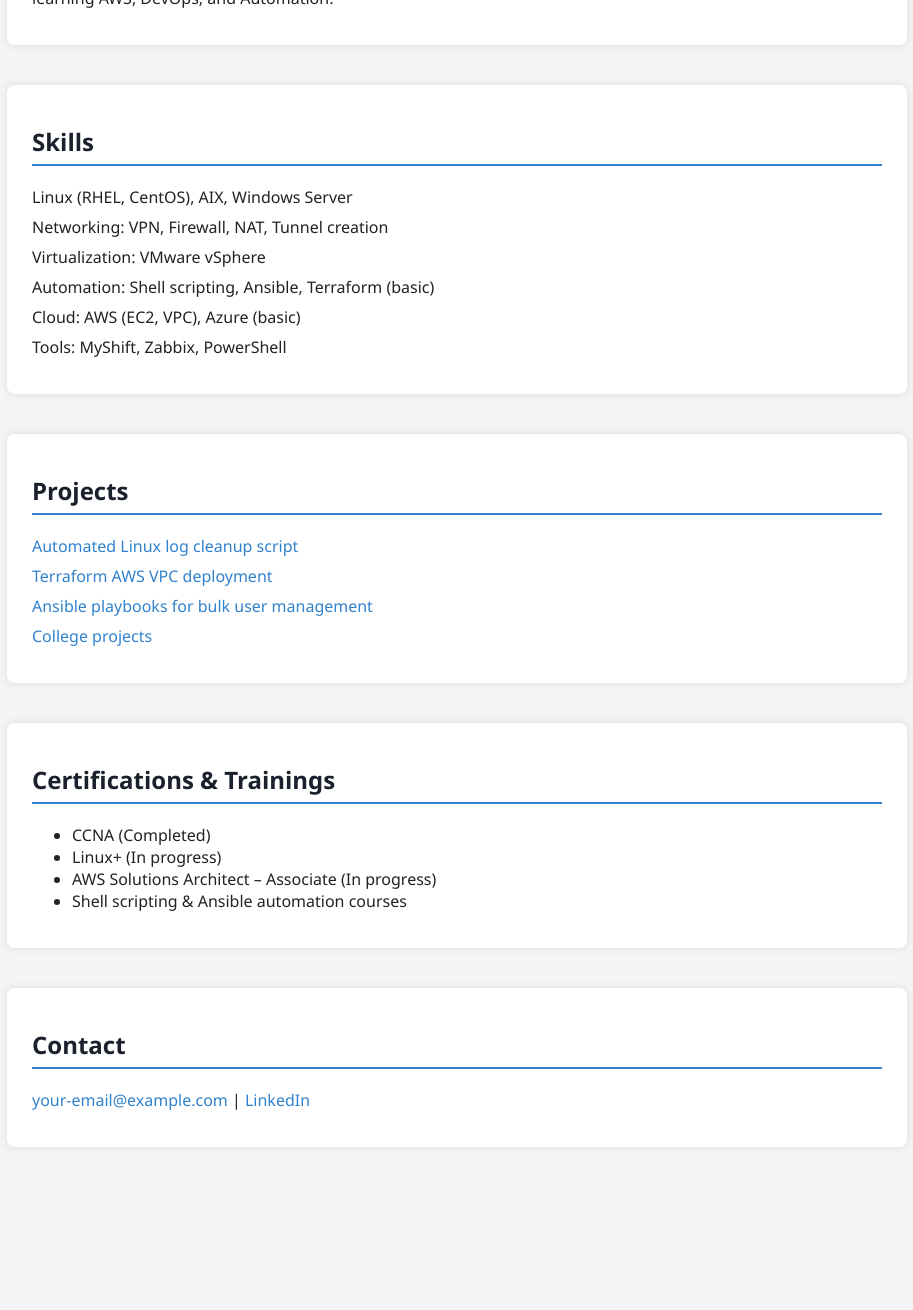
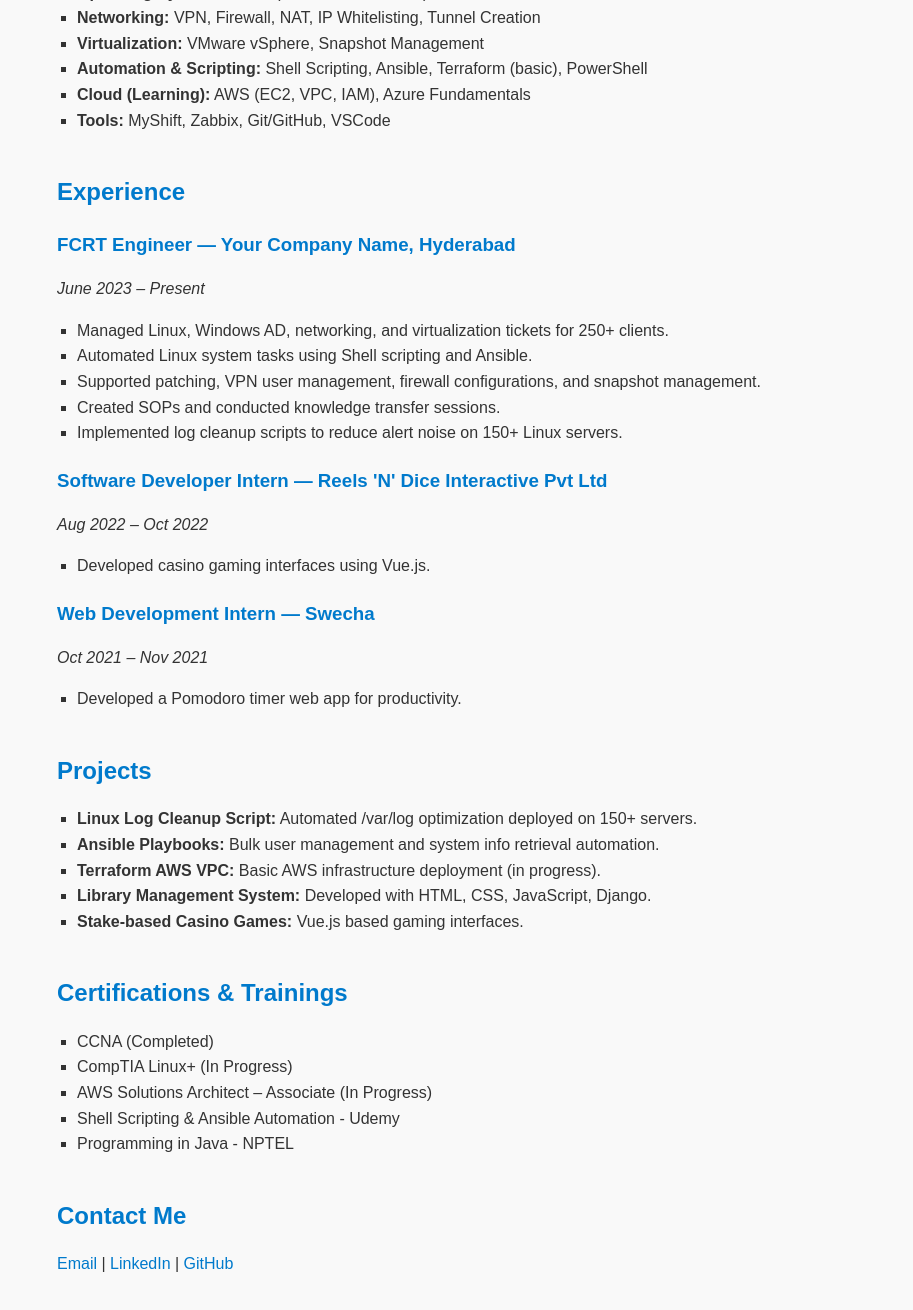
Before and after one commit to mahi-1729/mahi-1729.github.io, a plain HTML site: page index.html in a window 1280 px wide. Shown: the part 286-1596 px from the top of the page, without its empty margins (183-1096 px from the left). Before the commit the page ends 1473 px from the top, so only its background shows below. Drawn offline with Linux system fonts and the light colour scheme.

Commit message:
Update index.html

```diff
--- a/index.html
+++ b/index.html
@@ -3,53 +3,113 @@
 <head>
   <meta charset="UTF-8" />
   <meta name="viewport" content="width=device-width, initial-scale=1" />
-  <title>Mahesh Kumar | Portfolio</title>
-  <link rel="stylesheet" href="style.css" />
+  <title>Mahesh Kumar - IT Infrastructure Engineer</title>
+  <style>
+    body {
+      font-family: Arial, sans-serif;
+      line-height: 1.6;
+      max-width: 800px;
+      margin: 40px auto;
+      padding: 0 20px;
+      background: #f9f9f9;
+      color: #333;
+    }
+    h1, h2, h3 {
+      color: #007acc;
+      margin-bottom: 10px;
+    }
+    ul {
+      list-style-type: square;
+      padding-left: 20px;
+      margin-bottom: 20px;
+    }
+    a {
+      color: #007acc;
+      text-decoration: none;
+    }
+    a:hover {
+      text-decoration: underline;
+    }
+    section {
+      margin-bottom: 40px;
+    }
+  </style>
 </head>
 <body>
-  <h1>Hi, I'm Mahesh Kumar</h1>
-  <p>IT Infrastructure Engineer | Linux, Networking, Cloud & DevOps Enthusiast</p>
-
-  <section>
-    <h2>About Me</h2>
-    <p>I have 1+ year experience supporting Linux, Windows, Networking, and Virtualization environments. Currently learning AWS, DevOps, and Automation.</p>
+  <section id="about">
+    <h1>Hi, I'm Mahesh Kumar</h1>
+    <p>
+      I am an IT Infrastructure Engineer with 1+ year of experience supporting Linux, Windows, Networking, and Virtualization environments for 250+ clients. I specialize in automation with Shell scripting and Ansible and am actively learning Cloud (AWS, Azure) and DevOps.
+    </p>
   </section>
 
-  <section>
+  <section id="skills">
     <h2>Skills</h2>
-    <ul class="skills">
-      <li>Linux (RHEL, CentOS), AIX, Windows Server</li>
-      <li>Networking: VPN, Firewall, NAT, Tunnel creation</li>
-      <li>Virtualization: VMware vSphere</li>
-      <li>Automation: Shell scripting, Ansible, Terraform (basic)</li>
-      <li>Cloud: AWS (EC2, VPC), Azure (basic)</li>
-      <li>Tools: MyShift, Zabbix, PowerShell</li>
+    <ul>
+      <li><strong>Operating Systems:</strong> Linux (RHEL, CentOS, AIX), Windows Server, Windows AD</li>
+      <li><strong>Networking:</strong> VPN, Firewall, NAT, IP Whitelisting, Tunnel Creation</li>
+      <li><strong>Virtualization:</strong> VMware vSphere, Snapshot Management</li>
+      <li><strong>Automation & Scripting:</strong> Shell Scripting, Ansible, Terraform (basic), PowerShell</li>
+      <li><strong>Cloud (Learning):</strong> AWS (EC2, VPC, IAM), Azure Fundamentals</li>
+      <li><strong>Tools:</strong> MyShift, Zabbix, Git/GitHub, VSCode</li>
     </ul>
   </section>
 
-  <section>
-    <h2>Projects</h2>
-    <ul class="projects">
-      <li><a href="#">Automated Linux log cleanup script</a></li>
-      <li><a href="#">Terraform AWS VPC deployment</a></li>
-      <li><a href="#">Ansible playbooks for bulk user management</a></li>
-      <li><a href="#">College projects</a></li>
+  <section id="experience">
+    <h2>Experience</h2>
+
+    <h3>FCRT Engineer — Your Company Name, Hyderabad</h3>
+    <p><em>June 2023 – Present</em></p>
+    <ul>
+      <li>Managed Linux, Windows AD, networking, and virtualization tickets for 250+ clients.</li>
+      <li>Automated Linux system tasks using Shell scripting and Ansible.</li>
+      <li>Supported patching, VPN user management, firewall configurations, and snapshot management.</li>
+      <li>Created SOPs and conducted knowledge transfer sessions.</li>
+      <li>Implemented log cleanup scripts to reduce alert noise on 150+ Linux servers.</li>
+    </ul>
+
+    <h3>Software Developer Intern — Reels 'N' Dice Interactive Pvt Ltd</h3>
+    <p><em>Aug 2022 – Oct 2022</em></p>
+    <ul>
+      <li>Developed casino gaming interfaces using Vue.js.</li>
+    </ul>
+
+    <h3>Web Development Intern — Swecha</h3>
+    <p><em>Oct 2021 – Nov 2021</em></p>
+    <ul>
+      <li>Developed a Pomodoro timer web app for productivity.</li>
     </ul>
   </section>
 
-  <section>
+  <section id="projects">
+    <h2>Projects</h2>
+    <ul>
+      <li><strong>Linux Log Cleanup Script:</strong> Automated /var/log optimization deployed on 150+ servers.</li>
+      <li><strong>Ansible Playbooks:</strong> Bulk user management and system info retrieval automation.</li>
+      <li><strong>Terraform AWS VPC:</strong> Basic AWS infrastructure deployment (in progress).</li>
+      <li><strong>Library Management System:</strong> Developed with HTML, CSS, JavaScript, Django.</li>
+      <li><strong>Stake-based Casino Games:</strong> Vue.js based gaming interfaces.</li>
+    </ul>
+  </section>
+
+  <section id="certifications">
     <h2>Certifications & Trainings</h2>
     <ul>
       <li>CCNA (Completed)</li>
-      <li>Linux+ (In progress)</li>
-      <li>AWS Solutions Architect – Associate (In progress)</li>
-      <li>Shell scripting & Ansible automation courses</li>
+      <li>CompTIA Linux+ (In Progress)</li>
+      <li>AWS Solutions Architect – Associate (In Progress)</li>
+      <li>Shell Scripting & Ansible Automation - Udemy</li>
+      <li>Programming in Java - NPTEL</li>
     </ul>
   </section>
 
-  <section>
-    <h2>Contact</h2>
-    <p><a href="mailto:your-email@example.com">your-email@example.com</a> | <a href="https://linkedin.com/in/your-linkedin">LinkedIn</a></p>
+  <section id="contact">
+    <h2>Contact Me</h2>
+    <p>
+      <a href="mailto:your-email@example.com">Email</a> |
+      <a href="https://linkedin.com/in/your-linkedin">LinkedIn</a> |
+      <a href="https://github.com/mahi-1729">GitHub</a>
+    </p>
   </section>
 </body>
 </html>
```
